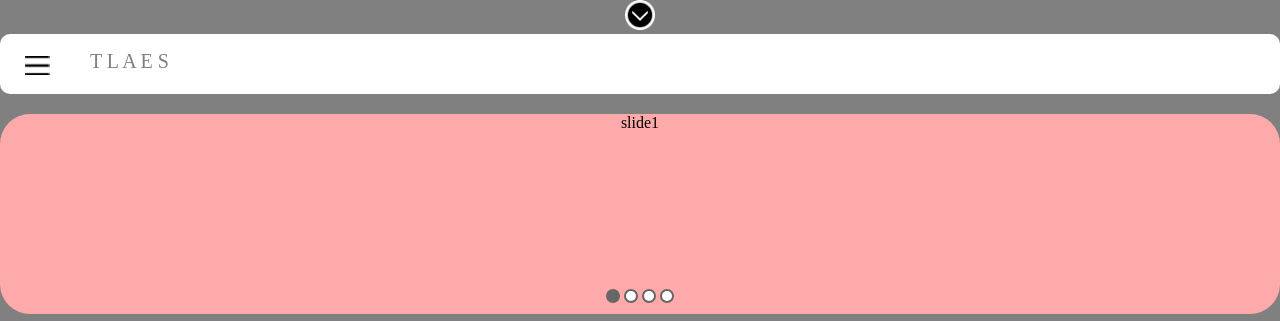
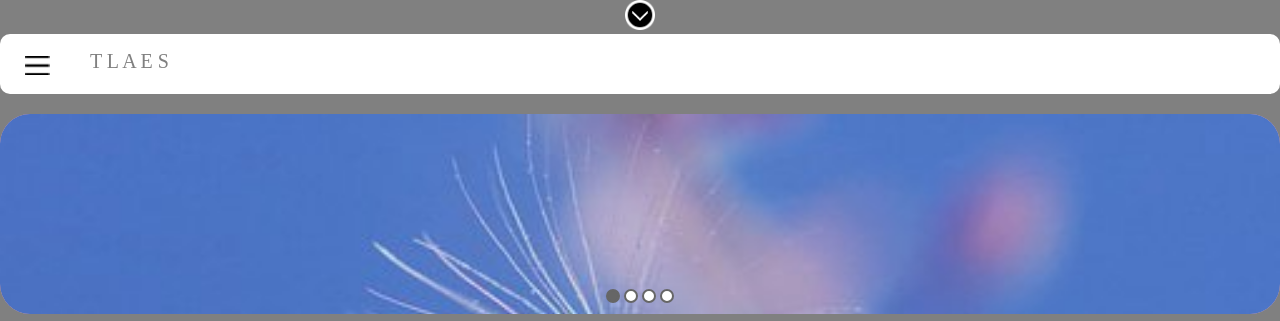
Before and after one commit to tlaes/tlaes.github.io, a plain HTML site: page index.html in a window 1280 px wide. Shown: the top 321 px of the page. Drawn offline with Linux system fonts and the light colour scheme; a web font is replaced by a local one.

Commit message:
Add files via upload

```diff
--- a/index.html
+++ b/index.html
@@ -59,7 +59,7 @@
   <input type="radio" name="pos" id="pos3">
   <input type="radio" name="pos" id="pos4">
   <ul>
-    <li>slide1</li>
+    <li><img src="slider1.png" width="100%' width="95%"></li>
     <li>slide2</li>
     <li>slide3</li>
     <li>slide4</li>
```
